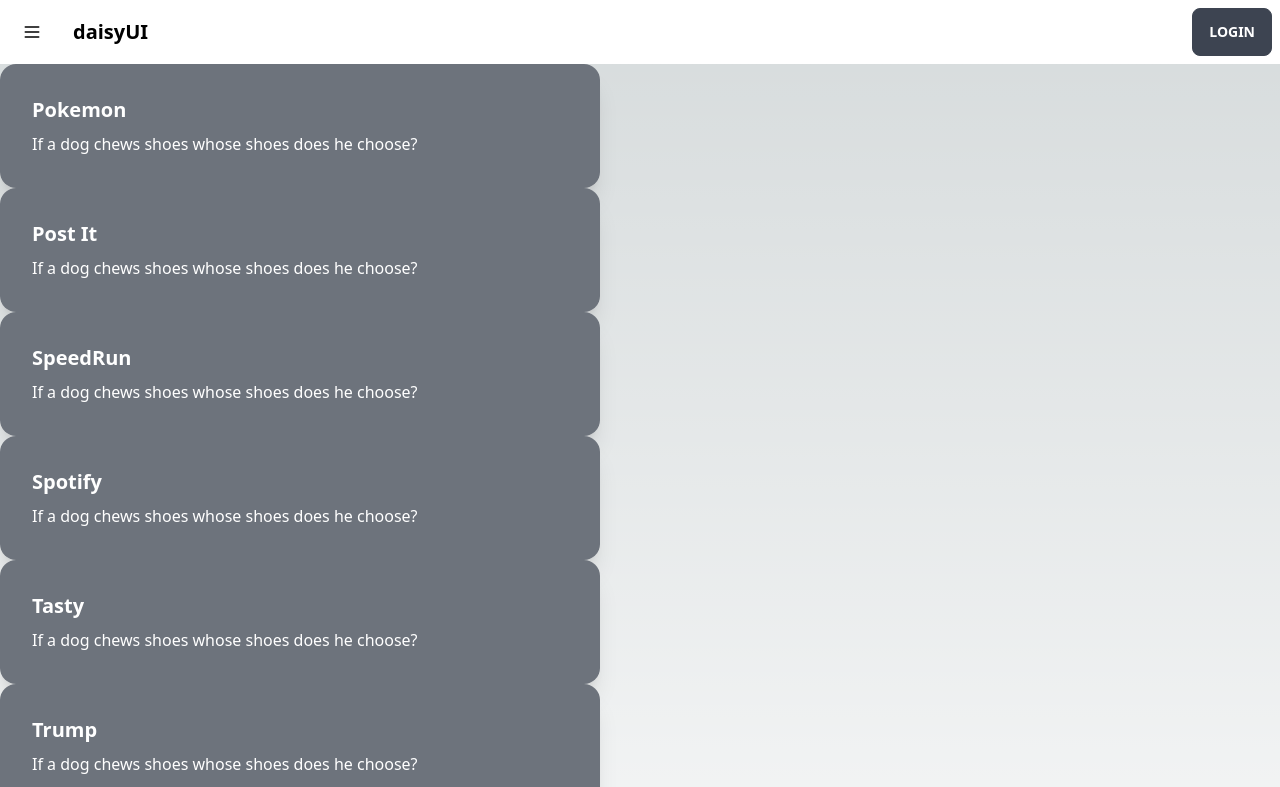
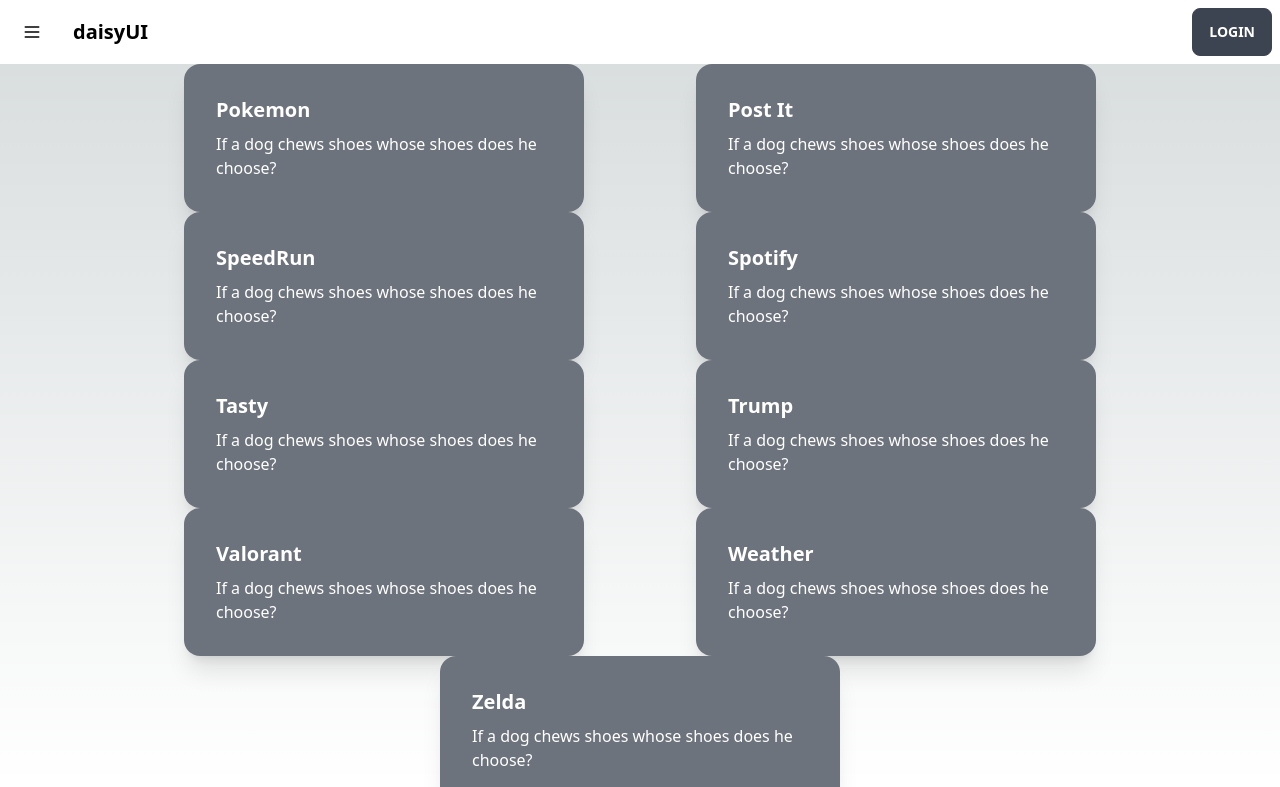
Before and after one commit to cjovignot/08_Dashboard_Multiservice, a Next.js app in the folder meltingpot/: page / in a window 1280 px wide. Shown: the top 787 px of the page. Built offline with nearby package versions, Linux system fonts and the light colour scheme.

Commit message:
[FIX] Display CSS on front_index

```diff
--- a/meltingpot/src/components/widget_frame.js
+++ b/meltingpot/src/components/widget_frame.js
@@ -12,8 +12,7 @@
 const Frame = () => {
 
     return (
-        <div className="flex">
-            <div className="flex-wrap">
+            <div id="widget_frame" className="max-w-full">
                 <Pokemon />
                 <Postit />
                 <SpeedRun />
@@ -24,7 +23,6 @@
                 <Weather />
                 <Zelda />
             </div>
-        </div>
     );
 }
 
--- a/meltingpot/src/components/widgets/pokemon.js
+++ b/meltingpot/src/components/widgets/pokemon.js
@@ -1,7 +1,7 @@
 const Pokemon = () => {
 
     return (
-        <div className="card w-128 bg-base-100 shadow-xl image-full m-auto">
+        <div className="card w-128 bg-base-100 shadow-xl image-full m-auto m-10">
             <div className="card-body">
                 <h2 className="card-title">Pokemon</h2>
                 <p>If a dog chews shoes whose shoes does he choose?</p>
--- a/meltingpot/src/components/widgets/postIt.js
+++ b/meltingpot/src/components/widgets/postIt.js
@@ -1,7 +1,7 @@
 const PostIt = () => {
 
     return (
-        <div className="card w-128 bg-base-100 shadow-xl image-full m-auto">
+        <div className="card w-128 bg-base-100 shadow-xl image-full m-auto m-10">
             <div className="card-body">
                 <h2 className="card-title">Post It</h2>
                 <p>If a dog chews shoes whose shoes does he choose?</p>
--- a/meltingpot/src/components/widgets/speedRun.js
+++ b/meltingpot/src/components/widgets/speedRun.js
@@ -1,7 +1,7 @@
 const SpeedRun = () => {
 
     return (
-        <div className="card w-128 bg-base-100 shadow-xl image-full m-auto">
+        <div className="card w-128 bg-base-100 shadow-xl image-full m-auto m-10">
             <div className="card-body">
                 <h2 className="card-title">SpeedRun</h2>
                 <p>If a dog chews shoes whose shoes does he choose?</p>
--- a/meltingpot/src/components/widgets/spotify.js
+++ b/meltingpot/src/components/widgets/spotify.js
@@ -1,7 +1,7 @@
 const Spotify = () => {
 
     return (
-        <div className="card w-128 bg-base-100 shadow-xl image-full m-auto">
+        <div className="card w-128 bg-base-100 shadow-xl image-full m-auto m-10">
             <div className="card-body">
                 <h2 className="card-title">Spotify</h2>
                 <p>If a dog chews shoes whose shoes does he choose?</p>
--- a/meltingpot/src/components/widgets/tasty.js
+++ b/meltingpot/src/components/widgets/tasty.js
@@ -1,7 +1,7 @@
 const Tasty = () => {
 
     return (
-        <div className="card w-128 bg-base-100 shadow-xl image-full m-auto">
+        <div className="card w-128 bg-base-100 shadow-xl image-full m-auto m-10">
             <div className="card-body">
                 <h2 className="card-title">Tasty</h2>
                 <p>If a dog chews shoes whose shoes does he choose?</p>
--- a/meltingpot/src/components/widgets/trump.js
+++ b/meltingpot/src/components/widgets/trump.js
@@ -1,7 +1,7 @@
 const Trump = () => {
 
     return (
-        <div className="card w-128 bg-base-100 shadow-xl image-full m-auto">
+        <div className="card w-128 bg-base-100 shadow-xl image-full m-auto m-10">
             <div className="card-body">
                 <h2 className="card-title">Trump</h2>
                 <p>If a dog chews shoes whose shoes does he choose?</p>
--- a/meltingpot/src/components/widgets/valorant.js
+++ b/meltingpot/src/components/widgets/valorant.js
@@ -1,7 +1,7 @@
 const Valorant = () => {
 
     return (
-        <div className="card w-128 bg-base-100 shadow-xl image-full m-auto">
+        <div className="card w-128 bg-base-100 shadow-xl image-full m-auto m-10">
             <div className="card-body">
                 <h2 className="card-title">Valorant</h2>
                 <p>If a dog chews shoes whose shoes does he choose?</p>
--- a/meltingpot/src/components/widgets/weather.js
+++ b/meltingpot/src/components/widgets/weather.js
@@ -1,7 +1,7 @@
 const Weather = () => {
 
     return (
-        <div className="card w-128 bg-base-100 shadow-xl image-full m-auto">
+        <div className="card w-128 bg-base-100 shadow-xl image-full m-auto m-10">
             <div className="card-body">
                 <h2 className="card-title">Weather</h2>
                 <p>If a dog chews shoes whose shoes does he choose?</p>
--- a/meltingpot/src/components/widgets/zelda.js
+++ b/meltingpot/src/components/widgets/zelda.js
@@ -1,7 +1,7 @@
 const Zelda = () => {
 
     return (
-        <div className="card w-128 bg-base-100 shadow-xl image-full m-auto">
+        <div className="card w-128 bg-base-100 shadow-xl image-full m-auto m-10">
             <div className="card-body">
                 <h2 className="card-title">Zelda</h2>
                 <p>If a dog chews shoes whose shoes does he choose?</p>
--- a/meltingpot/src/styles/globals.css
+++ b/meltingpot/src/styles/globals.css
@@ -25,3 +25,14 @@
     )
     rgb(var(--background-start-rgb));
 }
+
+
+/* WIDGET FRAME */
+#widget_frame {
+  display: flex;
+  flex-wrap: wrap;
+  margin: auto;
+  width: 80%;
+  justify-content: space-between;
+  height: 90vh;
+}
--- a/meltingpot/tailwind.config.js
+++ b/meltingpot/tailwind.config.js
@@ -13,7 +13,7 @@
           'conic-gradient(from 180deg at 50% 50%, var(--tw-gradient-stops))',
       },
       width: {
-        '128': '600px',
+        '128': '400px',
       }
     },
   },
```
